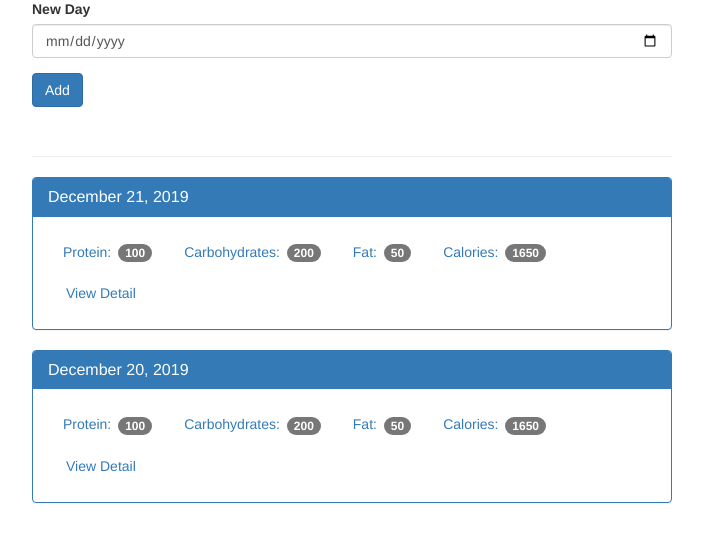
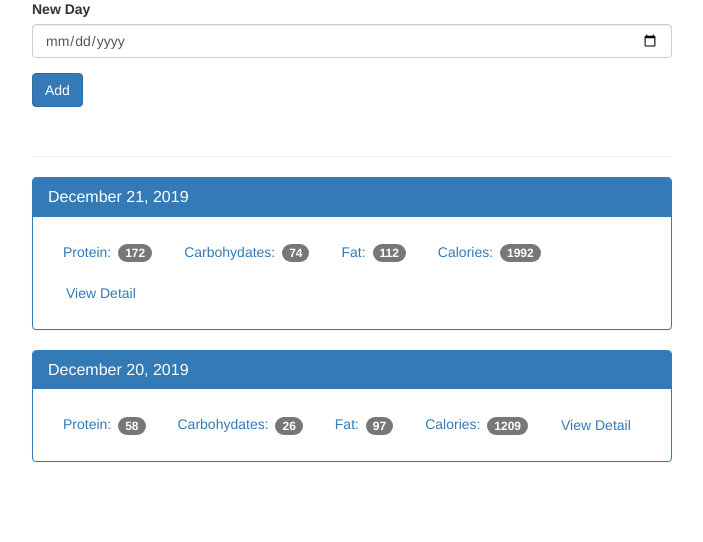
Before and after one commit to dev-niraj/Food-Tracker-App, a Flask app: page / in a window 1280 px wide. Shown: the part 101-643 px from the top of the page, without its empty margins (288-991 px from the left). Run offline with Flask 2, Linux system fonts and the light colour scheme; data comes from the database, SQL or seed files in the repository; both versions use the stored data as it was after the commit; some libraries are stand-ins or nearby versions.

Commit message:
code refactored

```diff
--- a/app.py
+++ b/app.py
@@ -1,5 +1,7 @@
 from datetime import datetime
+
 from flask import Flask, render_template, g, request
+
 from database import get_db
 
 app = Flask(__name__)
@@ -24,7 +26,12 @@ def index():
         db.execute('insert into log_date (entry_date) values (?)', [database_date])
         db.commit()
 
-    cur = db.execute('select entry_date from log_date order by entry_date desc')
+    cur = db.execute('''select log_date.entry_date, sum(food.protein) as protein, sum(food.carbohydrates) as carbohydrates, sum(food.fat) as fat, sum(food.calories) as calories
+                        from log_date
+                        left join food_date on food_date.log_date_id = log_date.id
+                        left join food on food.id = food_date.food_id
+                        group by log_date.id order by log_date.entry_date desc''')
+
     results = cur.fetchall()
 
     date_results = []
@@ -33,6 +40,10 @@ def index():
         single_date = {}
 
         single_date['entry_date'] = i['entry_date']
+        single_date['protein'] = i['protein']
+        single_date['carbohydrates'] = i['carbohydrates']
+        single_date['fat'] = i['fat']
+        single_date['calories'] = i['calories']
 
         d = datetime.strptime(str(i['entry_date']), '%Y%m%d')
         single_date['pretty_date'] = datetime.strftime(d, '%B %d, %Y')
@@ -60,12 +71,12 @@ def view(date):
     food_cur = db.execute('select id, name from food')
     food_results = food_cur.fetchall()
 
-    log_cur = db.execute(
-        'select food.name, food.protein, food.carbohydrates, \
-        food.fat, food.calories from log_date join food_date on \
-        food_date.log_date_id = log_date.id join food on \
-        food.id = food_date.food_id where log_date.entry_date = ?',
-        [date])
+    log_cur = db.execute('''select food.name, food.protein, food.carbohydrates, food.fat, food.calories
+                            from log_date
+                            join food_date on food_date.log_date_id = log_date.id
+                            join food on food.id = food_date.food_id
+                            where log_date.entry_date = ?''', [date])
+
     log_results = log_cur.fetchall()
 
     totals = {}
@@ -80,7 +91,7 @@ def view(date):
         totals['fat'] += food['fat']
         totals['calories'] += food['calories']
 
-    return render_template('day.html', entry_date=date_result['entry_date'], pretty_date=pretty_date,
+    return render_template('day.html', entry_date=date_result['entry_date'], pretty_date=pretty_date, \
                            food_results=food_results, log_results=log_results, totals=totals)
 
 
--- a/templates/base.html
+++ b/templates/base.html
@@ -15,7 +15,7 @@
   </head>
 
   <body>
-
+    <div style="margin-top: 100px;"></div>
     {% block body %} {% endblock %}
 
   </body>
--- a/templates/home.html
+++ b/templates/home.html
@@ -1,19 +1,20 @@
 {% extends "base.html" %}
+
 {% block body %}
     <nav class="navbar navbar-inverse navbar-fixed-top">
       <div class="container">
         <div class="navbar-header">
-            <a class="navbar-brand" href="#">Food Tracker</a>
+          <a class="navbar-brand" href="{{ url_for('index') }}">Food Tracker</a>
         </div>
         <div id="navbar" class="navbar-collapse collapse">
           <ul class="nav navbar-nav">
-                <li class="active"><a href="#">Home</a></li>
-                <li><a href="#">Add Food Item</a></li>
+            <li class="active"><a href="{{ url_for('index') }}">Home</a></li>
+            <li><a href="{{ url_for('food') }}">Add Food Item</a></li>
           </ul>
         </div>
       </div>
     </nav>
-<div style="margin-top: 100px"></div>
+
     <div class="container theme-showcase col-sm-6 col-sm-offset-3" role="main">
 
       <div class="row">
@@ -28,19 +29,19 @@
           </form>
 
           <div class="page-header"></div>
+
           {% for r in results %}
           <div class="panel panel-primary">
             <div class="panel-heading">
-                    <h3 class="panel-title">{{r.pretty_date}}</h3>
+              <h3 class="panel-title">{{ r.pretty_date }}</h3>
             </div>
             <div class="panel-body">
               <ul class="nav nav-pills" role="tablist">
-                        <li><a>Protein: <span class="badge">100</span></a></li>
-                        <li><a>Carbohydrates: <span class="badge">200</span></a></li>
-                        <li><a>Fat: <span class="badge">50</span></a></li>
-                        <li><a>Calories: <span class="badge">1650</span></a></li>
-                        <li><a href="{{ url_for('view', date=r.entry_date) }}" type="button" class="btn btn-link">View
-                            Detail</a></li>
+                <li><a>Protein: <span class="badge">{{ r.protein }}</span></a></li>
+                <li><a>Carbohydates: <span class="badge">{{ r.carbohydrates }}</span></a></li>
+                <li><a>Fat: <span class="badge">{{ r.fat }}</span></a></li>
+                <li><a>Calories: <span class="badge">{{ r.calories }}</span></a></li>
+                <li><a href="{{ url_for('view', date=r.entry_date) }}" type="button" class="btn btn-link">View Detail</a></li>
               </ul>
             </div>
           </div>
@@ -49,4 +50,5 @@
       </div>
 
     </div>
+
 {% endblock %}
```
Also changed, not shown: templates/day.html (+15 -14 lines), food-log.db. Lines whose indentation alone changed are shown as unchanged.
